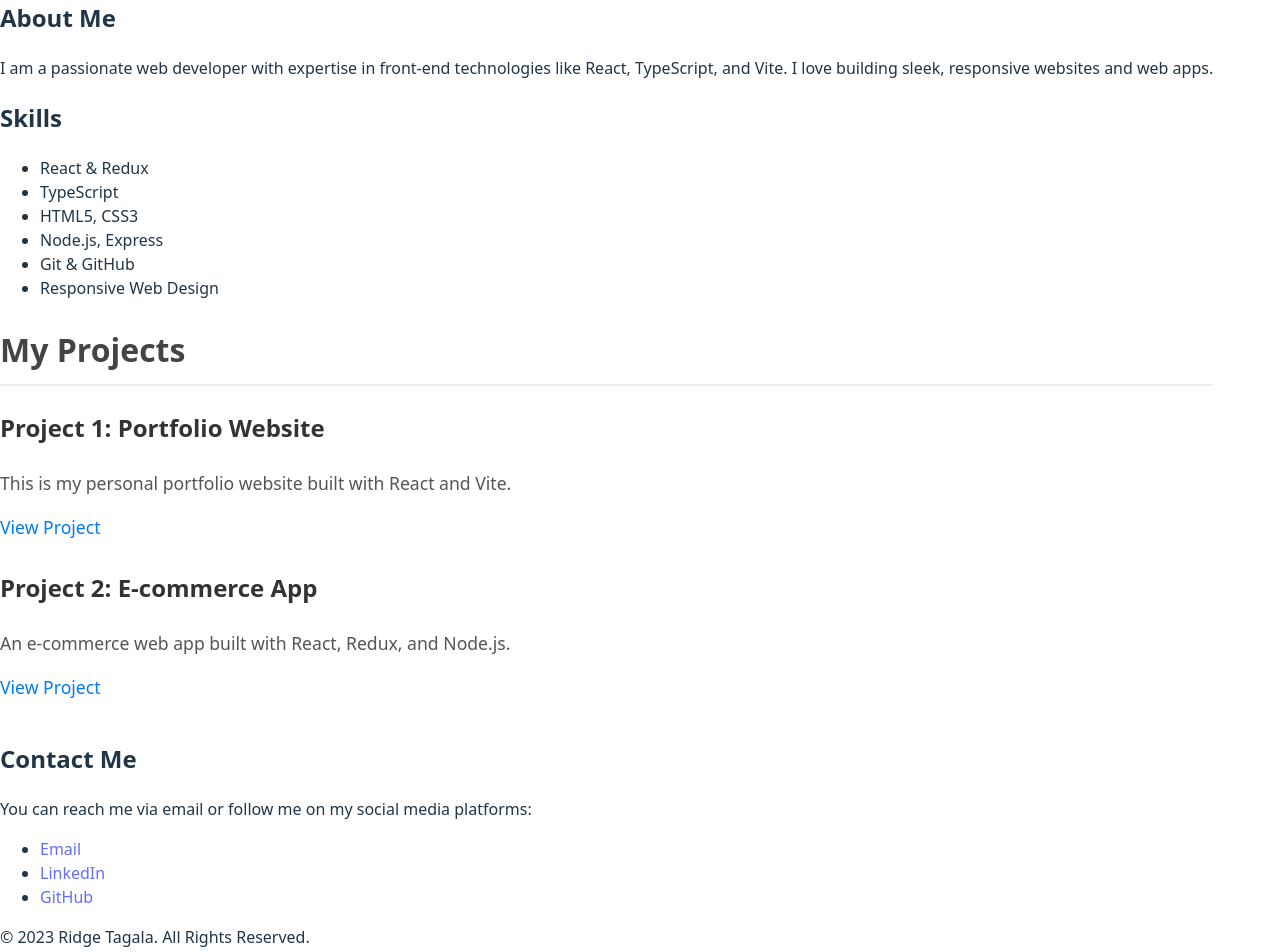
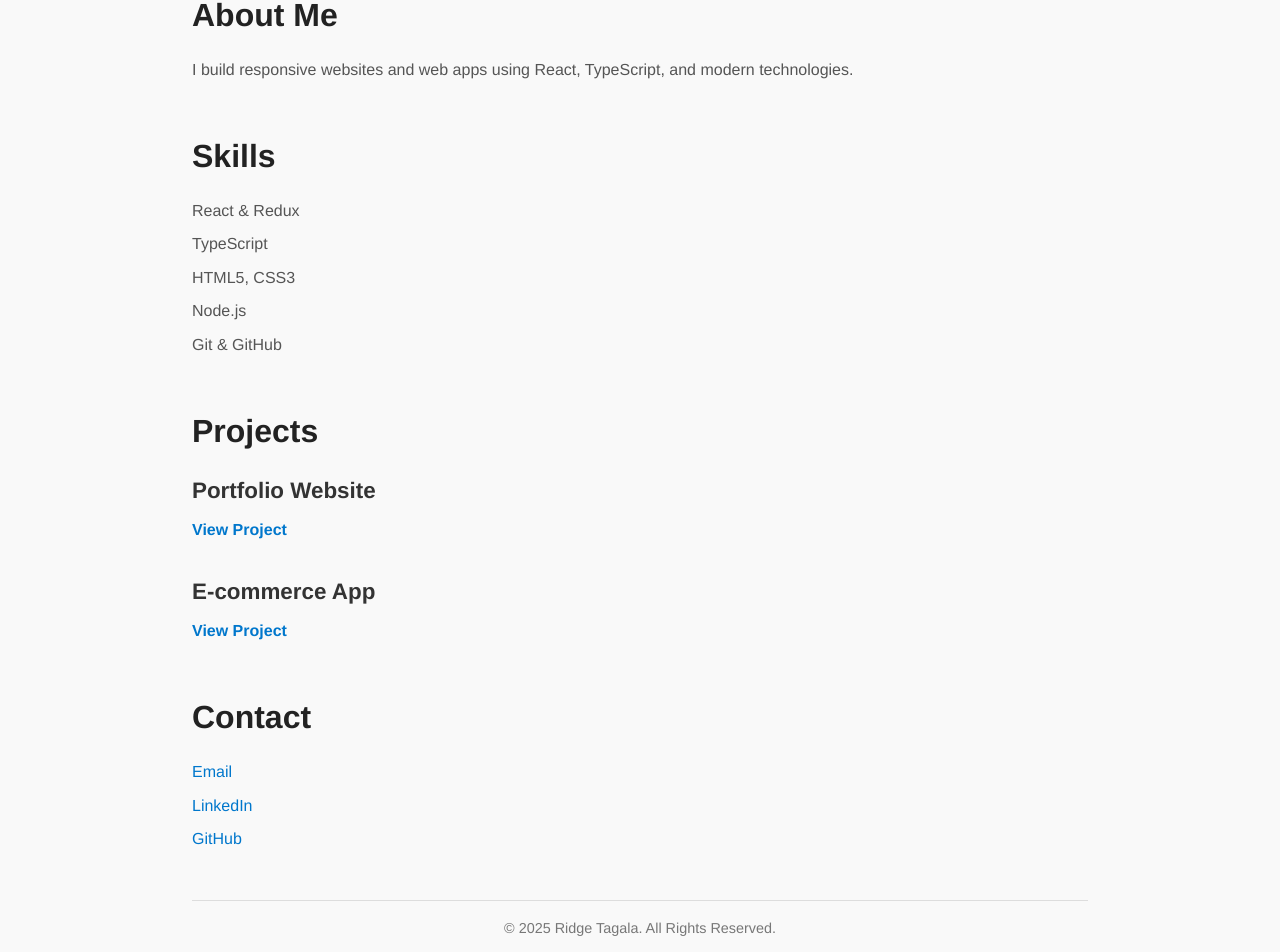
Before and after one commit to Ridge19/Portfolio, a React (Vite) app in the folder Portfolio-app/: page / in a window 1280 px wide. Shown: the part 193-1145 px from the top of the page. Built offline with nearby package versions, Linux system fonts and the light colour scheme.

Commit message:
- modified files

```diff
--- a/Portfolio-app/src/App.css
+++ /dev/null
@@ -1,120 +0,0 @@
-/* App.css */
-
-/* General Container */
-.app-container {
-  font-family: Arial, sans-serif;
-  margin: 0;
-  padding: 20px;
-  max-width: 1200px;
-  margin: auto;
-  background-color: #f9f9f9;
-}
-
-/* Header */
-.header {
-  text-align: center;
-  margin-bottom: 40px;
-}
-
-.header h1 {
-  font-size: 3rem;
-  color: #333;
-  margin: 0;
-}
-
-.header p {
-  font-size: 1.2rem;
-  color: #777;
-}
-
-/* About Section */
-.about {
-  margin-bottom: 40px;
-}
-
-.about h2 {
-  font-size: 2rem;
-  color: #444;
-  border-bottom: 2px solid #eee;
-  padding-bottom: 10px;
-  margin-bottom: 20px;
-}
-
-.about p {
-  font-size: 1.1rem;
-  color: #555;
-  line-height: 1.5;
-}
-
-/* Skills Section */
-.skills {
-  margin-bottom: 40px;
-}
-
-.skills h2 {
-  font-size: 2rem;
-  color: #444;
-  border-bottom: 2px solid #eee;
-  padding-bottom: 10px;
-  margin-bottom: 20px;
-}
-
-.skills ul {
-  list-style-type: none;
-  padding: 0;
-}
-
-.skills li {
-  font-size: 1.1rem;
-  color: #555;
-  margin: 10px 0;
-}
-
-
-
-/* Contact Section */
-.contact {
-  margin-bottom: 40px;
-}
-
-.contact h2 {
-  font-size: 2rem;
-  color: #444;
-  border-bottom: 2px solid #eee;
-  padding-bottom: 10px;
-  margin-bottom: 20px;
-}
-
-.contact p {
-  font-size: 1.1rem;
-  color: #555;
-  line-height: 1.5;
-}
-
-.contact ul {
-  list-style-type: none;
-  padding: 0;
-}
-
-.contact li {
-  font-size: 1.1rem;
-  color: #555;
-  margin: 10px 0;
-}
-
-.contact a {
-  color: #007bff;
-  text-decoration: none;
-}
-
-.contact a:hover {
-  text-decoration: underline;
-}
-
-/* Footer */
-footer {
-  text-align: center;
-  font-size: 0.9rem;
-  color: #777;
-  margin-top: 40px;
-}
--- a/Portfolio-app/src/App.tsx
+++ b/Portfolio-app/src/App.tsx
@@ -1,21 +1,17 @@
-import { useState } from 'react'
-import './index.css'
+import React from 'react';
+import Header from './components/Header';
+import Footer from './components/Footer';
+import './index.css';
 
 function App() {
   return (
     <div className="app-container">
-      <header className="header">
-        <h1>Ridge Tagala's Portfolio</h1>
-        <p>Welcome to my personal portfolio! I am a Web Developer and React enthusiast.<br>
-        </br>
-        -- STILL A WORK IN PROGRESS --</p>
-      </header>
+      <Header />
 
+      <main>
         <section className="about">
           <h2>About Me</h2>
-        <p>
-          I am a passionate web developer with expertise in front-end technologies like React, TypeScript, and Vite. I love building sleek, responsive websites and web apps.
-        </p>
+          <p>I build responsive websites and web apps using React, TypeScript, and modern technologies.</p>
         </section>
 
         <section className="skills">
@@ -24,42 +20,36 @@ function App() {
             <li>React & Redux</li>
             <li>TypeScript</li>
             <li>HTML5, CSS3</li>
-          <li>Node.js, Express</li>
+            <li>Node.js</li>
             <li>Git & GitHub</li>
-          <li>Responsive Web Design</li>
           </ul>
         </section>
 
         <section className="projects">
-        <h2>My Projects</h2>
+          <h2>Projects</h2>
           <div className="project">
-          <h3>Project 1: Portfolio Website</h3>
-          <p>This is my personal portfolio website built with React and Vite.</p>
+            <h3>Portfolio Website</h3>
             <a href="https://your-project-link.com" target="_blank" rel="noopener noreferrer">View Project</a>
           </div>
           <div className="project">
-          <h3>Project 2: E-commerce App</h3>
-          <p>An e-commerce web app built with React, Redux, and Node.js.</p>
+            <h3>E-commerce App</h3>
             <a href="https://your-project-link.com" target="_blank" rel="noopener noreferrer">View Project</a>
           </div>
-        {/* Add more projects here */}
         </section>
 
         <section className="contact">
-        <h2>Contact Me</h2>
-        <p>You can reach me via email or follow me on my social media platforms:</p>
+          <h2>Contact</h2>
           <ul>
             <li><a href="mailto:your-email@example.com">Email</a></li>
             <li><a href="https://www.linkedin.com/in/your-linkedin-profile" target="_blank" rel="noopener noreferrer">LinkedIn</a></li>
             <li><a href="https://github.com/your-github-profile" target="_blank" rel="noopener noreferrer">GitHub</a></li>
           </ul>
         </section>
+      </main>
 
-      <footer>
-        <p>&copy; 2023 Ridge Tagala. All Rights Reserved.</p>
-      </footer>
+      <Footer />
     </div>
-  )
+  );
 }
 
-export default App
+export default App;
--- /dev/null
+++ b/Portfolio-app/src/components/Footer.tsx
@@ -0,0 +1,11 @@
+import React from 'react';
+
+const Footer = () => {
+  return (
+    <footer className="footer">
+      <p>&copy; {new Date().getFullYear()} Ridge Tagala. All Rights Reserved.</p>
+    </footer>
+  );
+};
+
+export default Footer;
--- /dev/null
+++ b/Portfolio-app/src/components/Header.tsx
@@ -0,0 +1,12 @@
+import React from 'react';
+
+const Header = () => {
+  return (
+    <header className="header">
+      <h1>Ridge Tagala</h1>
+      <p>Web Developer | React Enthusiast</p>
+    </header>
+  );
+};
+
+export default Header;
--- a/Portfolio-app/src/index.css
+++ b/Portfolio-app/src/index.css
@@ -1,105 +1,101 @@
-:root {
-  font-family: system-ui, Avenir, Helvetica, Arial, sans-serif;
-  line-height: 1.5;
-  font-weight: 400;
-
-  color-scheme: light dark;
-  color: rgba(255, 255, 255, 0.87);
-  background-color: #242424;
-
-  font-synthesis: none;
-  text-rendering: optimizeLegibility;
-  -webkit-font-smoothing: antialiased;
-  -moz-osx-font-smoothing: grayscale;
-}
-
-a {
-  font-weight: 500;
-  color: #646cff;
-  text-decoration: inherit;
-}
-a:hover {
-  color: #535bf2;
+/* Reset some basic elements */
+* {
+  margin: 0;
+  padding: 0;
+  box-sizing: border-box;
 }
 
 body {
-  margin: 0;
-  display: flex;
-  place-items: center;
-  min-width: 320px;
-  min-height: 100vh;
+  font-family: 'Helvetica Neue', Arial, sans-serif;
+  line-height: 1.6;
+  background-color: #f9f9f9;
+  color: #333;
 }
 
-h1 {
-  font-size: 3.2em;
-  line-height: 1.1;
+/* Container */
+.app-container {
+  max-width: 960px;
+  margin: 0 auto;
+  padding: 2rem;
 }
 
-button {
-  border-radius: 8px;
-  border: 1px solid transparent;
-  padding: 0.6em 1.2em;
-  font-size: 1em;
-  font-weight: 500;
-  font-family: inherit;
-  background-color: #1a1a1a;
-  cursor: pointer;
-  transition: border-color 0.25s;
-}
-button:hover {
-  border-color: #646cff;
-}
-button:focus,
-button:focus-visible {
-  outline: 4px auto -webkit-focus-ring-color;
+/* Header */
+.header {
+  text-align: center;
+  margin-bottom: 3rem;
 }
 
-@media (prefers-color-scheme: light) {
-  :root {
-    color: #213547;
-    background-color: #ffffff;
-  }
-  a:hover {
-    color: #747bff;
-  }
-  button {
-    background-color: #f9f9f9;
-  }
+.header h1 {
+  font-size: 2.5rem;
+  margin-bottom: 0.5rem;
 }
 
-/* Projects Section */
-.projects {
-  margin-bottom: 40px;
+.header p {
+  font-size: 1.2rem;
+  color: #555;
 }
 
-.projects h2 {
-  font-size: 2rem;
-  color: #444;
-  border-bottom: 2px solid #eee;
-  padding-bottom: 10px;
-  margin-bottom: 20px;
+/* Sections */
+main section {
+  margin-bottom: 3rem;
 }
 
+section h2 {
+  font-size: 2rem;
+  margin-bottom: 1rem;
+  color: #222;
+}
+
+section p,
+section ul {
+  font-size: 1rem;
+  color: #555;
+}
+
+ul {
+  list-style: none;
+  padding-left: 0;
+}
+
+ul li {
+  margin-bottom: 0.5rem;
+}
+
+/* Projects */
 .project {
-  margin-bottom: 30px;
+  margin-bottom: 2rem;
 }
 
 .project h3 {
-  font-size: 1.5rem;
-  color: #333;
-}
-
-.project p {
-  font-size: 1.1rem;
-  color: #555;
+  font-size: 1.4rem;
+  margin-bottom: 0.5rem;
 }
 
 .project a {
-  font-size: 1.1rem;
-  color: #007bff;
+  color: #0077cc;
   text-decoration: none;
+  font-weight: bold;
 }
 
 .project a:hover {
   text-decoration: underline;
 }
+
+/* Contact Links */
+.contact ul li a {
+  color: #0077cc;
+  text-decoration: none;
+}
+
+.contact ul li a:hover {
+  text-decoration: underline;
+}
+
+/* Footer */
+.footer {
+  text-align: center;
+  font-size: 0.9rem;
+  padding: 1rem 0;
+  border-top: 1px solid #ddd;
+  color: #777;
+}
```
Lines whose indentation alone changed are shown as unchanged.
